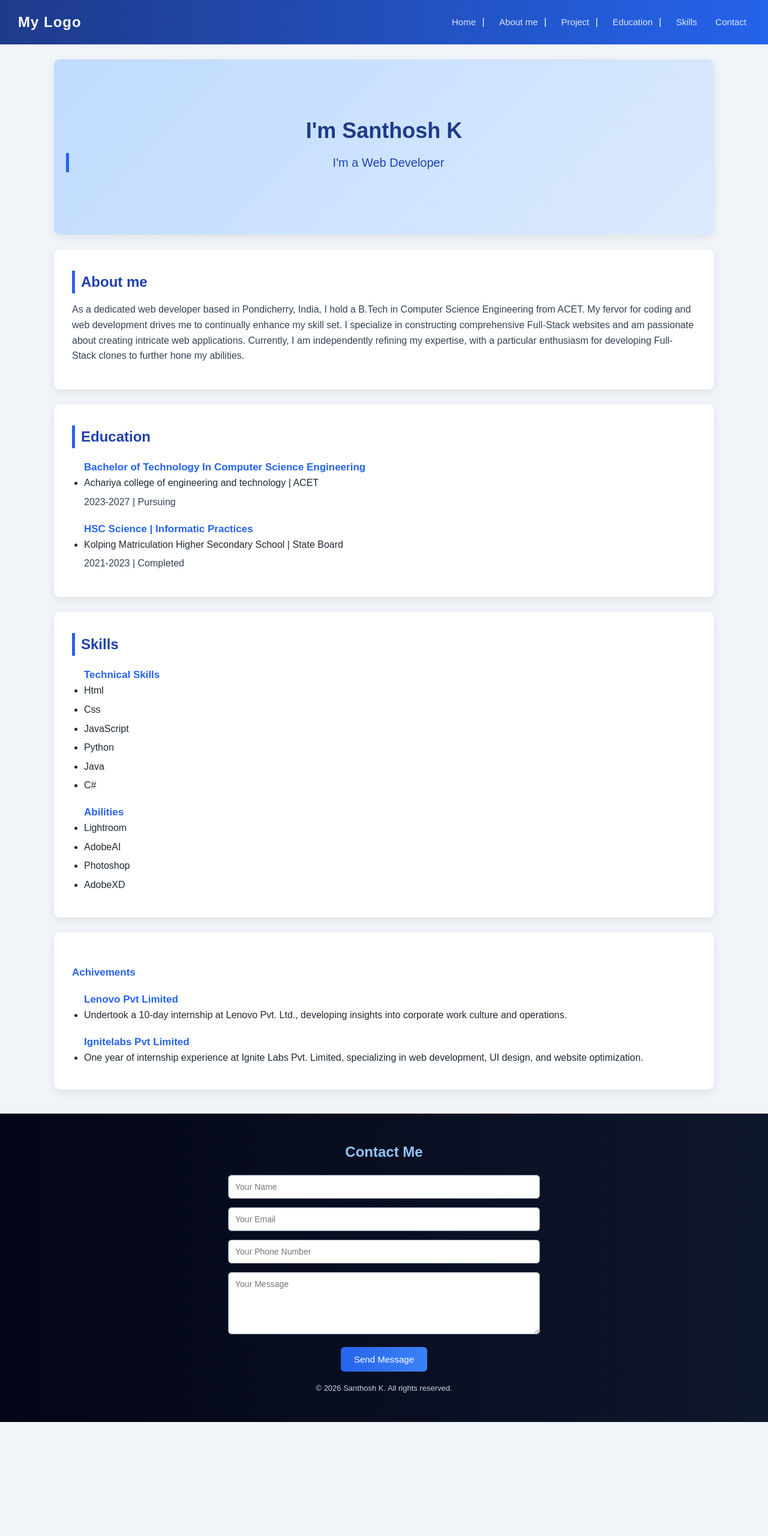
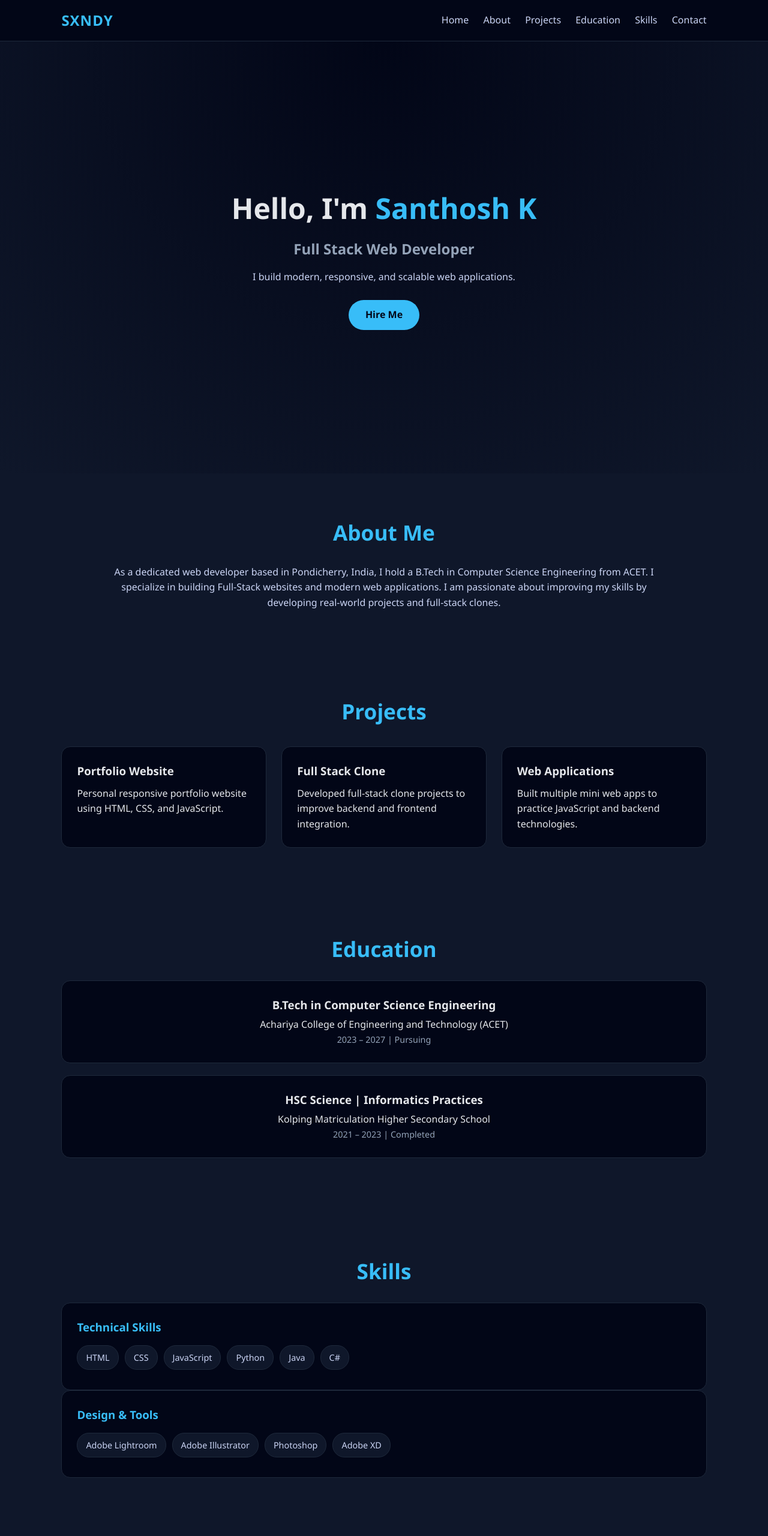
Before and after one commit to Santhoshyt123/Basic-Portfolio, a plain HTML site: page index.html in a window 1280 px wide. Shown: the top 2560 px of the page at 60% size. Before the commit the page ends 2370 px from the top, so only its background shows below. Drawn offline with Linux system fonts and the light colour scheme.

Commit message:
Updated portfolio

```diff
--- a/index.html
+++ b/index.html
@@ -3,93 +3,138 @@
 <head>
     <meta charset="UTF-8">
     <meta name="viewport" content="width=device-width, initial-scale=1.0">
-    <title>Portfolio</title>
+    <title>Santhosh K | Web Developer</title>
+    <meta name="description" content="Santhosh K - Web Developer Portfolio. Full Stack Web Developer from India.">
     <link rel="stylesheet" href="style.css">
 </head>
 <body>
-    <header>
-        <div>
-            <h1>My Logo</h1>
+
+<!-- ================= HEADER ================= -->
+<header class="site-header">
+   <div class="logo">
+    <a href="#home">SXNDY</a>
 </div>
-        <div>
-            <a href="#home">Home</a> |
-            <a href="#About">About me</a> |
-            <a href="#Project">Project</a> |
-            <a href="#Education">Education</a> |
-            <a href="#Skills">Skills</a>
+
+
+    <nav class="main-nav">
+        <a href="#home">Home</a>
+        <a href="#about">About</a>
+        <a href="#projects">Projects</a>
+        <a href="#education">Education</a>
+        <a href="#skills">Skills</a>
         <a href="#contact">Contact</a>
-        </div>
+    </nav>
 </header>
-    <section id="home">
-        <h1>I'm Santhosh K</h1>
-        <h2>I'm a Web Developer</h2>
+
+<!-- ================= HERO ================= -->
+<section id="home" class="hero">
+    <h1>Hello, I'm <span>Santhosh K</span></h1>
+    <h2>Full Stack Web Developer</h2>
+    <p>I build modern, responsive, and scalable web applications.</p>
+    <a href="#contact" class="btn-primary">Hire Me</a>
 </section>
 
-    <section id="About">
-        <h2>About me</h2>
-        <p>As a dedicated web developer based in Pondicherry, India, I hold a B.Tech in Computer Science Engineering from ACET. My fervor for coding and web development drives me to continually enhance my skill set. I specialize in constructing comprehensive Full-Stack websites and am passionate about creating intricate web applications. Currently, I am independently refining my expertise, with a particular enthusiasm for developing Full-Stack clones to further hone my abilities.</p>
+<!-- ================= ABOUT ================= -->
+<section id="about" class="about">
+    <h2>About Me</h2>
+    <p>
+        As a dedicated web developer based in Pondicherry, India, I hold a B.Tech in Computer Science Engineering from ACET.
+        I specialize in building Full-Stack websites and modern web applications. I am passionate about improving my skills
+        by developing real-world projects and full-stack clones.
+    </p>
 </section>
 
-    <section id="Education">
-        <h2>Education</h2>
-        <ul>
-            <h3>Bachelor of Technology In Computer Science Engineering</h3>
-            <li>Achariya college of engineering and technology | ACET</li>
-            <p>2023-2027 | Pursuing</p>
-            <h3>HSC Science | Informatic Practices</h3>
-            <li>Kolping Matriculation Higher Secondary School | State Board</li>
-            <p>2021-2023 | Completed</p>
-        </ul>
+<!-- ================= PROJECTS ================= -->
+<section id="projects" class="projects">
+    <h2>Projects</h2>
+    <div class="project-list">
+        <div class="project-card">
+            <h3>Portfolio Website</h3>
+            <p>Personal responsive portfolio website using HTML, CSS, and JavaScript.</p>
+        </div>
+
+        <div class="project-card">
+            <h3>Full Stack Clone</h3>
+            <p>Developed full-stack clone projects to improve backend and frontend integration.</p>
+        </div>
+
+        <div class="project-card">
+            <h3>Web Applications</h3>
+            <p>Built multiple mini web apps to practice JavaScript and backend technologies.</p>
+        </div>
+    </div>
 </section>
 
-    <section id="Skills">
+<!-- ================= EDUCATION ================= -->
+<section id="education" class="education">
+    <h2>Education</h2>
+
+    <div class="edu-item">
+        <h3>B.Tech in Computer Science Engineering</h3>
+        <p>Achariya College of Engineering and Technology (ACET)</p>
+        <span>2023 – 2027 | Pursuing</span>
+    </div>
+
+    <div class="edu-item">
+        <h3>HSC Science | Informatics Practices</h3>
+        <p>Kolping Matriculation Higher Secondary School</p>
+        <span>2021 – 2023 | Completed</span>
+    </div>
+</section>
+
+<!-- ================= SKILLS ================= -->
+<section id="skills" class="skills">
     <h2>Skills</h2>
+
+    <div class="skills-grid">
+        <div>
+            <h3>Technical Skills</h3>
             <ul>
-            <h3>Technical Skills</h3>
-            <li>Html</li>
-            <li>Css</li>
+                <li>HTML</li>
+                <li>CSS</li>
                 <li>JavaScript</li>
                 <li>Python</li>
                 <li>Java</li>
                 <li>C#</li>
-            <h3>Abilities</h3>
-            <li>Lightroom</li>
-            <li>AdobeAI</li>
+            </ul>
+        </div>
+
+        <div>
+            <h3>Design & Tools</h3>
+            <ul>
+                <li>Adobe Lightroom</li>
+                <li>Adobe Illustrator</li>
                 <li>Photoshop</li>
-            <li>AdobeXD</li>
+                <li>Adobe XD</li>
             </ul>
+        </div>
+    </div>
 </section>
 
-    <section>
-        <h3>Achivements</h3>
-        <ul>
-            <h3>Lenovo Pvt Limited</h3>
-            <li>Undertook a 10-day internship at Lenovo Pvt. Ltd., developing insights into corporate work culture and operations.</li>
-            <h3>Ignitelabs Pvt Limited</h3>
-            <li>One year of internship experience at Ignite Labs Pvt. Limited, specializing in web development, UI design, and website optimization.</li>
-        </ul>
+<!-- ================= ACHIEVEMENTS ================= -->
+<section class="achievements">
+    <h2>Achievements & Internships</h2>
+
+    <div class="achieve-item">
+        <h3>Lenovo Pvt. Limited</h3>
+        <p>10-day internship gaining exposure to corporate work culture and IT operations.</p>
+    </div>
+
+    <div class="achieve-item">
+        <h3>Ignite Labs Pvt. Limited</h3>
+        <p>One year internship in web development, UI design, and website optimization.</p>
+    </div>
 </section>
 
-       <footer id="contact">
-    <h3>Contact Me</h3>
+<!-- ================= CONTACT ================= -->
+<footer id="contact" class="contact">
+    <h2>Contact Me</h2>
 
     <form class="contact-form">
-        <div class="form-group">
         <input type="text" name="name" placeholder="Your Name" required>
-        </div>
-
-        <div class="form-group">
         <input type="email" name="email" placeholder="Your Email" required>
-        </div>
-
-        <div class="form-group">
         <input type="tel" name="phone" placeholder="Your Phone Number" required>
-        </div>
-
-        <div class="form-group">
         <textarea name="message" placeholder="Your Message" rows="5" required></textarea>
-        </div>
-
         <button type="submit" class="btn-submit">Send Message</button>
     </form>
 
@@ -98,6 +143,5 @@
     </p>
 </footer>
 
-
 </body>
 </html>
--- a/style.css
+++ b/style.css
@@ -1,214 +1,343 @@
-/* ========== Reset ========== */
+/* ================= RESET & BASE ================= */
 * {
-    margin: 0;
-    padding: 0;
-    box-sizing: border-box;
-    font-family: Arial, sans-serif;
+  margin: 0;
+  padding: 0;
+  box-sizing: border-box;
+  font-family: 'Segoe UI', Tahoma, Geneva, Verdana, sans-serif;
 }
 
-html {
-    scroll-behavior: smooth;
+body {
+  background: #0f172a; /* Dark navy */
+  color: #e5e7eb;
+  line-height: 1.6;
 }
 
-/* ========== Body ========== */
-body {
-    background: #f1f5f9;
-    color: #1f2933;
-    line-height: 1.6;
+/* ================= HEADER ================= */
+.site-header {
+  position: sticky;
+  top: 0;
+  z-index: 1000;
+  background: #020617;
+  display: flex;
+  justify-content: space-between;
+  align-items: center;
+  padding: 15px 8%;
+  border-bottom: 1px solid #1e293b;
+}
+.logo a {
+  color: #38bdf8;
+  font-size: 24px;
+  letter-spacing: 1px;
+  text-decoration: none;
+  font-weight: 700;
+  transition: all 0.3s ease;
 }
 
-/* ========== Header ========== */
-header {
-    background: linear-gradient(90deg, #1e3a8a, #2563eb);
-    color: #fff;
-    padding: 18px 30px;
-    display: flex;
-    justify-content: space-between;
-    align-items: center;
+/* Hover effect */
+.logo a:hover {
+  color: #0ea5e9;
+  transform: scale(1.05);
+  text-shadow: 0 0 10px rgba(56, 189, 248, 0.6);
 }
 
-header h1 {
-    font-size: 24px;
-    letter-spacing: 1px;
+
+.main-nav a {
+  color: #cbd5f5;
+  margin-left: 20px;
+  text-decoration: none;
+  font-weight: 500;
+  transition: 0.3s;
 }
 
-/* Nav Links */
-header a {
-    color: #e0e7ff;
-    text-decoration: none;
-    margin-left: 14px;
-    font-size: 15px;
-    padding: 4px 6px;
-    border-radius: 4px;
+.main-nav a:hover {
+  color: #38bdf8;
 }
 
-header a:hover {
-    background: rgba(255,255,255,0.15);
-    color: #fff;
+/* ================= HERO ================= */
+.hero {
+  min-height: 90vh;
+  display: flex;
+  flex-direction: column;
+  justify-content: center;
+  align-items: center;
+  text-align: center;
+  padding: 0 10%;
+  background: radial-gradient(circle at top, #020617, #0f172a);
 }
 
-/* ========== Sections ========== */
-section {
-    background: #ffffff;
-    margin: 25px auto;
-    padding: 35px 30px;
-    border-radius: 10px;
-    max-width: 1100px;
-    box-shadow: 0 5px 15px rgba(0,0,0,0.08);
+.hero h1 {
+  font-size: 3rem;
+  margin-bottom: 10px;
 }
 
-/* ========== Home ========== */
-#home {
-    background: linear-gradient(135deg, #bfdbfe, #dbeafe);
-    text-align: center;
-    padding: 90px 20px;
+.hero h1 span {
+  color: #38bdf8;
 }
 
-#home h1 {
-    font-size: 36px;
-    color: #1e3a8a;
-    margin-bottom: 8px;
+.hero h2 {
+  font-size: 1.5rem;
+  color: #94a3b8;
+  margin-bottom: 15px;
 }
 
-#home h2 {
-    font-size: 20px;
-    color: #1e40af;
-    font-weight: normal;
+.hero p {
+  max-width: 600px;
+  color: #cbd5f5;
+  margin-bottom: 25px;
 }
 
-/* ========== Headings ========== */
-section h2 {
-    font-size: 24px;
-    margin-bottom: 14px;
-    color: #1e40af;
-    border-left: 5px solid #2563eb;
-    padding-left: 10px;
+.btn-primary {
+  background: #38bdf8;
+  color: #020617;
+  padding: 12px 28px;
+  border-radius: 30px;
+  text-decoration: none;
+  font-weight: 600;
+  transition: 0.3s;
 }
 
-section h3 {
-    margin-top: 18px;
-    font-size: 17px;
-    color: #2563eb;
+.btn-primary:hover {
+  background: #0ea5e9;
+  transform: translateY(-2px);
 }
 
-/* ========== Text & Lists ========== */
-section p {
-    margin-bottom: 8px;
-    color: #334155;
+/* ================= SECTIONS ================= */
+section {
+  padding: 70px 8%;
 }
 
-ul {
-    margin-left: 20px;
+section h2 {
+  font-size: 2.2rem;
+  margin-bottom: 25px;
+  text-align: center;
+  color: #38bdf8;
 }
 
-li {
-    margin-bottom: 6px;
+/* ================= ABOUT ================= */
+.about p {
+  max-width: 900px;
+  margin: auto;
+  text-align: center;
+  color: #cbd5f5;
 }
 
-/* ========== Skills Buttons ========== */
-.skill-container {
-    margin-top: 10px;
-    display: flex;
-    flex-wrap: wrap;
-    gap: 10px;
+/* ================= PROJECTS ================= */
+.project-list {
+  display: grid;
+  grid-template-columns: repeat(auto-fit, minmax(250px, 1fr));
+  gap: 25px;
+  margin-top: 30px;
 }
 
-.skill-btn {
-    background: #e0e7ff;
-    color: #1e3a8a;
-    border: 1px solid #93c5fd;
-    padding: 7px 16px;
-    border-radius: 20px;
-    font-size: 13px;
-    transition: background 0.2s, transform 0.2s;
+.project-card {
+  background: #020617;
+  padding: 25px;
+  border-radius: 15px;
+  border: 1px solid #1e293b;
+  transition: 0.3s;
 }
 
-.skill-btn:hover {
-    background: #bfdbfe;
-    transform: translateY(-2px);
+.project-card:hover {
+  transform: translateY(-5px);
+  border-color: #38bdf8;
 }
 
-/* ========== Footer / Contact ========== */
-footer {
-    background: linear-gradient(90deg, #020617, #0f172a);
-    color: #ffffff;
-    padding: 45px 20px;
-    margin-top: 40px;
-    text-align: center;
+.project-card h3 {
+  margin-bottom: 10px;
+  color: #e5e7eb;
 }
 
-footer h3 {
-    margin-bottom: 18px;
-    font-size: 24px;
-    color: #93c5fd;
+/* ================= EDUCATION ================= */
+.education .edu-item {
+  background: #020617;
+  padding: 25px;
+  border-radius: 15px;
+  border: 1px solid #1e293b;
+  margin-bottom: 20px;
+  text-align: center;
 }
 
-/* ========== Contact Form ========== */
-.contact-form {
-    max-width: 520px;
-    margin: 0 auto;
+.education .edu-item h3 {
+  color: #e5e7eb;
+  margin-bottom: 5px;
 }
 
-.form-group {
-    margin-bottom: 14px;
+.education .edu-item span {
+  color: #94a3b8;
+  font-size: 0.9rem;
 }
 
-.form-group input,
-.form-group textarea {
-    width: 100%;
-    padding: 11px;
-    border: 1px solid #64748b;
-    border-radius: 6px;
-    font-size: 14px;
+/* ================= SKILLS ================= */
+.skills-grid ul {
+  display: flex;
+  flex-wrap: wrap;
+  gap: 10px;
 }
 
-.form-group input:focus,
-.form-group textarea:focus {
-    outline: none;
-    border-color: #60a5fa;
-    box-shadow: 0 0 0 2px rgba(96,165,250,0.3);
+.skills-grid ul li {
+  list-style: none;
+  background: #0f172a;
+  border: 1px solid #1e293b;
+  padding: 8px 14px;
+  border-radius: 20px;
+  font-size: 0.9rem;
+  cursor: default;
+  transition: all 0.3s ease;
+  color: #cbd5f5;
 }
 
-/* Submit Button */
+/* Hover effect */
+.skills-grid ul li:hover {
+  background: #38bdf8;
+  color: #020617;
+  border-color: #38bdf8;
+  transform: translateY(-3px);
+  box-shadow: 0 5px 15px rgba(56, 189, 248, 0.3);
+}
+
+
+.skills-grid div {
+  background: #020617;
+  padding: 25px;
+  border-radius: 15px;
+  border: 1px solid #1e293b;
+}
+
+.skills-grid h3 {
+  margin-bottom: 15px;
+  color: #38bdf8;
+}
+
+.skills-grid ul li {
+  list-style: none;
+  margin-bottom: 8px;
+  color: #cbd5f5;
+}
+
+/* ================= ACHIEVEMENTS ================= */
+.achievements .achieve-item {
+  background: #020617;
+  padding: 25px;
+  border-radius: 15px;
+  border: 1px solid #1e293b;
+  margin-bottom: 20px;
+  text-align: center;
+}
+
+/* ================= CONTACT ================= */
+.contact {
+  background: #020617;
+  border-top: 1px solid #1e293b;
+}
+
+.contact-form {
+  max-width: 600px;
+  margin: 30px auto;
+  display: flex;
+  flex-direction: column;
+  gap: 15px;
+}
+
+.contact-form input,
+.contact-form textarea {
+  padding: 12px 15px;
+  border-radius: 8px;
+  border: 1px solid #1e293b;
+  background: #0f172a;
+  color: #e5e7eb;
+  font-size: 1rem;
+}
+
+.contact-form input:focus,
+.contact-form textarea:focus {
+  outline: none;
+  border-color: #38bdf8;
+}
+
 .btn-submit {
-    padding: 12px 22px;
-    background: linear-gradient(90deg, #2563eb, #3b82f6);
-    color: #fff;
-    border: none;
-    border-radius: 6px;
-    font-size: 15px;
-    cursor: pointer;
+  background: #38bdf8;
+  color: #020617;
+  padding: 12px;
+  border: none;
+  border-radius: 30px;
+  font-weight: 600;
+  cursor: pointer;
+  transition: 0.3s;
 }
 
 .btn-submit:hover {
-    background: linear-gradient(90deg, #1e40af, #2563eb);
+  background: #0ea5e9;
+  transform: translateY(-2px);
 }
 
-/* Footer Text */
 .footer-text {
-    margin-top: 18px;
-    font-size: 13px;
-    color: #cbd5e1;
+  text-align: center;
+  margin-top: 30px;
+  color: #94a3b8;
+  font-size: 0.9rem;
 }
 
-/* ========== Mobile ========== */
+/* ================= RESPONSIVE ================= */
 @media (max-width: 768px) {
-    header {
-        flex-direction: column;
-        gap: 10px;
-        text-align: center;
-    }
+  .hero h1 {
+    font-size: 2.2rem;
+  }
 
-    #home h1 {
-        font-size: 28px;
-    }
+  .hero h2 {
+    font-size: 1.2rem;
+  }
 
-    #home h2 {
-        font-size: 17px;
-    }
+  .main-nav a {
+    margin-left: 12px;
+    font-size: 0.9rem;
+  }
+}
+/* ================= CONTACT (ENHANCED) ================= */
+.contact {
+  background: radial-gradient(circle at top, #020617, #0f172a);
+  border-top: 1px solid #1e293b;
+  text-align: center;
+}
 
-    section {
-        margin: 15px 10px;
-        padding: 25px 18px;
-    }
+.contact h2 {
+  margin-bottom: 10px;
 }
+
+.contact p {
+  color: #94a3b8;
+}
+
+/* Center form nicely */
+.contact-form {
+  max-width: 550px;
+  margin: 40px auto 20px;
+  padding: 30px;
+  background: #020617;
+  border-radius: 20px;
+  border: 1px solid #1e293b;
+  box-shadow: 0 20px 40px rgba(0, 0, 0, 0.4);
+}
+
+/* Inputs full width */
+.contact-form input,
+.contact-form textarea {
+  width: 100%;
+}
+
+/* Button more attractive */
+.btn-submit {
+  margin-top: 10px;
+  font-size: 1.05rem;
+  letter-spacing: 0.5px;
+}
+
+/* Form hover glow */
+.contact-form:hover {
+  border-color: #38bdf8;
+  box-shadow: 0 0 0 1px rgba(56, 189, 248, 0.2),
+              0 25px 50px rgba(56, 189, 248, 0.15);
+  transition: 0.4s;
+}
+html {
+  scroll-behavior: smooth;
+}
```
Lines whose indentation alone changed are shown as unchanged.
